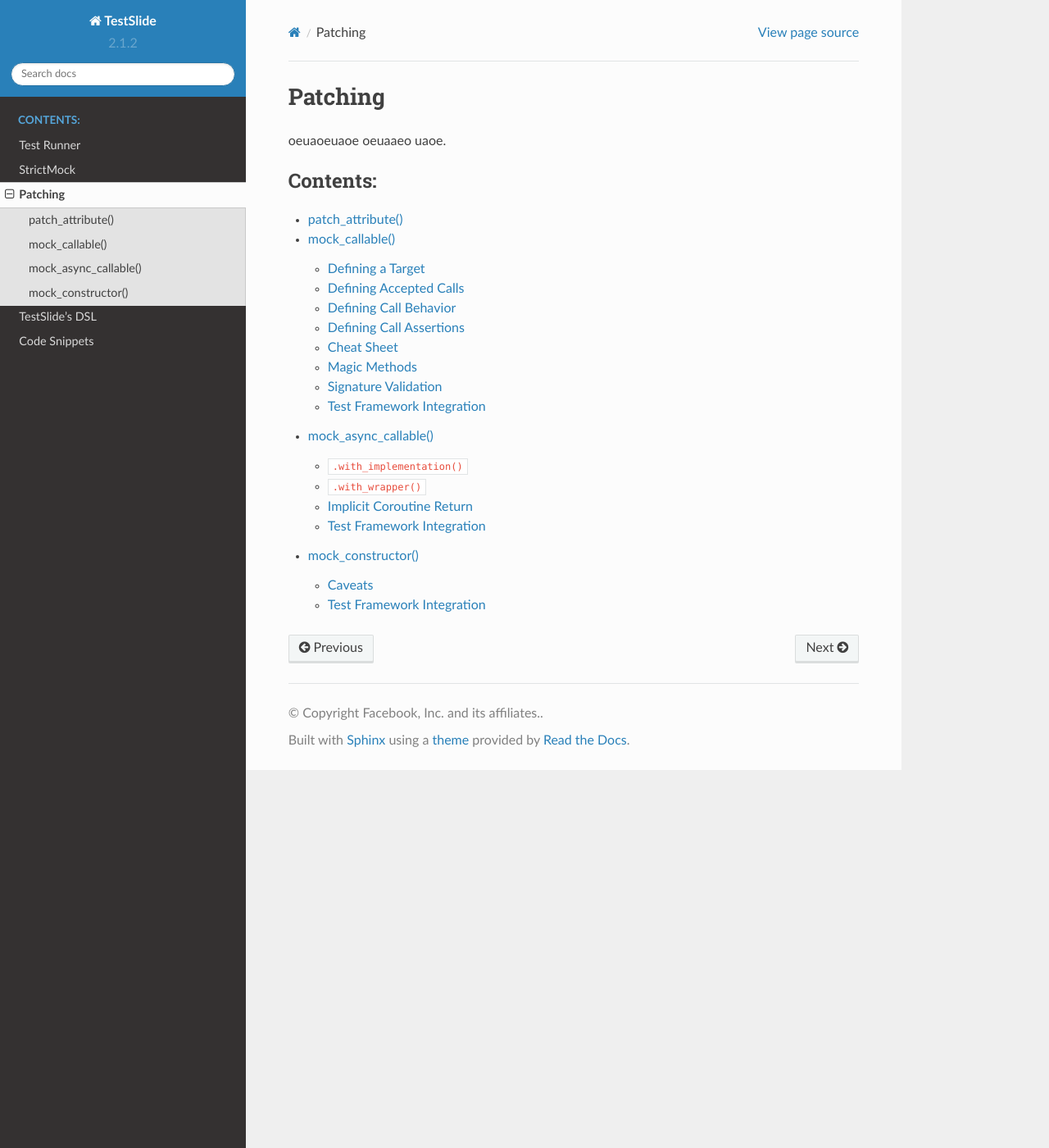
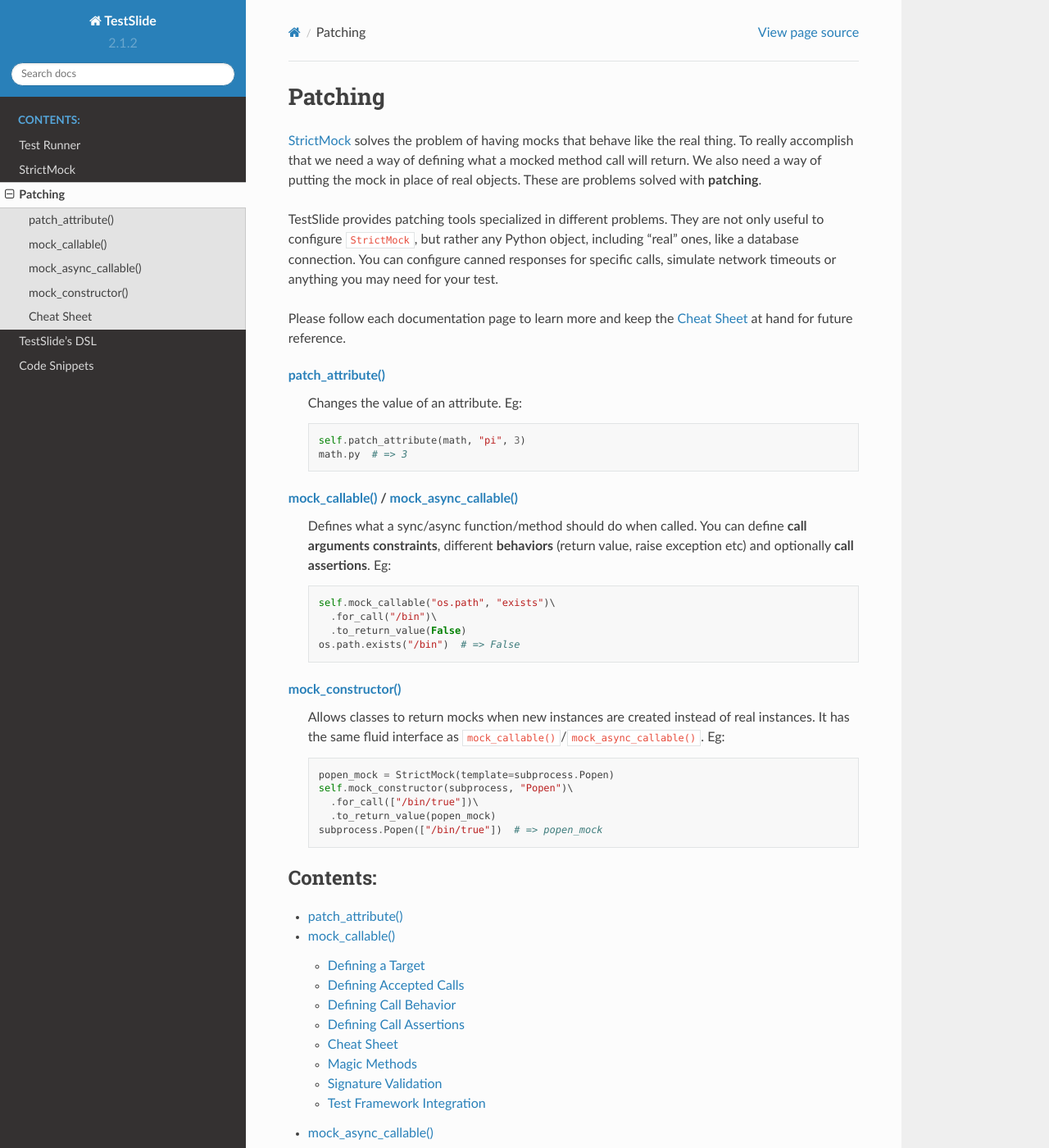
Before and after one commit to facebook/TestSlide, a Sphinx documentation site: the page built from docs/patching/index.rst, in a window 1280 px wide and 1400 px high. Shown: the whole window at 82% size. Built offline with Sphinx 7.4.7 and the Read the Docs theme 2.0.0, drawn with Linux system fonts in a browser that asks for light colours.

Commit message:
Update patching docs and add cheat sheet

```diff
--- a/docs/patching/index.rst
+++ b/docs/patching/index.rst
@@ -1,7 +1,41 @@
 Patching
 ========
 
-oeuaoeuaoe oeuaaeo uaoe.
+:doc:`../../strict_mock/index` solves the problem of having mocks that behave like the real thing. To really accomplish that we need a way of defining what a mocked method call will return. We also need a way of putting the mock in place of real objects. These are problems solved with **patching**.
+
+TestSlide provides patching tools specialized in different problems. They are not only useful to configure ``StrictMock``, but rather any Python object, including "real" ones, like a database connection. You can configure canned responses for specific calls, simulate network timeouts or anything you may need for your test.
+
+Please follow each documentation page to learn more and keep the :doc:`cheat_sheet/index` at hand for future reference.
+
+
+:doc:`patch_attribute()<patch_attribute/index>`
+	Changes the value of an attribute. Eg:
+
+	.. code-block:: python
+
+		self.patch_attribute(math, "pi", 3)
+		math.py  # => 3
+
+:doc:`mock_callable()<mock_callable/index>` / :doc:`mock_async_callable()<mock_async_callable/index>`
+	Defines what a sync/async function/method should do when called. You can define **call arguments constraints**, different **behaviors** (return value, raise exception etc) and optionally **call assertions**. Eg:
+
+	.. code-block:: python
+
+		self.mock_callable("os.path", "exists")\
+		  .for_call("/bin")\
+		  .to_return_value(False)
+		os.path.exists("/bin")  # => False
+
+:doc:`mock_constructor()<mock_constructor/index>`
+	Allows classes to return mocks when new instances are created instead of real instances. It has the same fluid interface as ``mock_callable()``/``mock_async_callable()``. Eg:
+
+	.. code-block:: python
+
+		popen_mock = StrictMock(template=subprocess.Popen)
+		self.mock_constructor(subprocess, "Popen")\
+		  .for_call(["/bin/true"])\
+		  .to_return_value(popen_mock)
+		subprocess.Popen(["/bin/true"])  # => popen_mock
 
 .. toctree::
    :maxdepth: 2
@@ -11,3 +45,4 @@
    mock_callable/index.rst
    mock_async_callable/index.rst
    mock_constructor/index.rst
+   cheat_sheet/index.rst
--- a/docs/patching/mock_callable/index.rst
+++ b/docs/patching/mock_callable/index.rst
@@ -1,7 +1,7 @@
 mock_callable()
 ===============
 
-While :doc:`../../strict_mock/index` specializes in creating mocks that behave like some real object, mock_callable() focuses on mocking functions and instance/static/class methods. In a single shot, it allows you to:
+:doc:`../patch_attribute/index` deals with non-callable attributes. ``mock_callable()`` specializes on patching and mocking functions and instance/static/class methods. In a single shot, it allows you to:
 
 * Create a callable mock.
 * Define what call to accept.
--- a/docs/patching/patch_attribute/index.rst
+++ b/docs/patching/patch_attribute/index.rst
@@ -1,4 +1,4 @@
 patch_attribute()
 =================
 
-oaeu aoeu oaeu aoe .
+TODO
```
Also changed, not shown: docs/patching/cheat_sheet/index.rst (added, +136 -0 lines).
